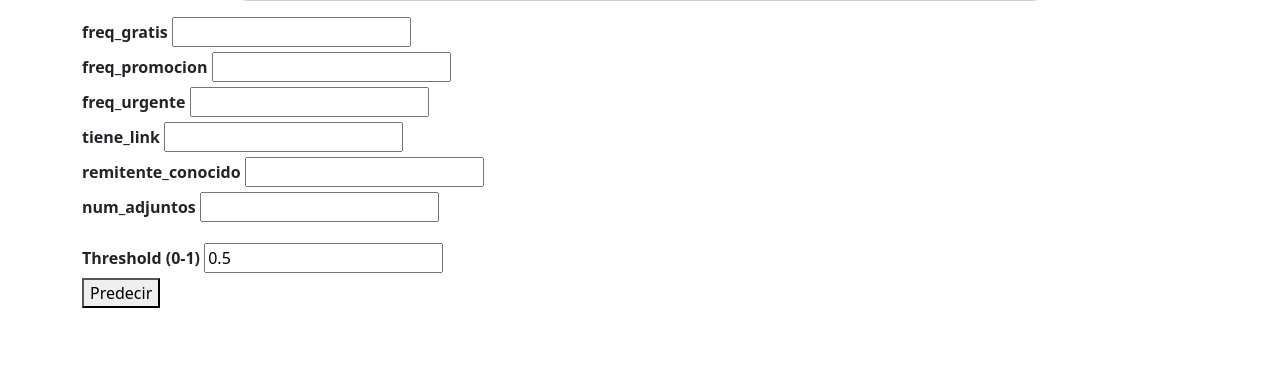
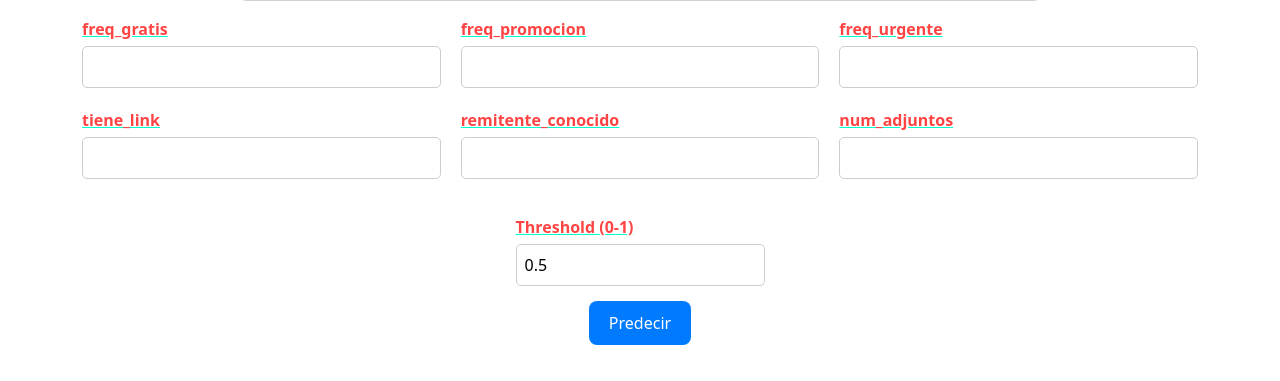
Before and after one commit to catabernal2003-png/Repositorio-Activades, a Flask app: page /caso-practico-clasificacion in a window 1280 px wide. Shown: the part 895-1276 px from the top of the page. Before the commit the page ends 1203 px from the top, so only its background shows below. Run offline with Flask 3, Linux system fonts and the light colour scheme.

Commit message:
Se agrega el estilo para el formulario

```diff
--- a/static/style.css
+++ b/static/style.css
@@ -326,3 +326,57 @@ th, td {
 th {
     background-color: rgba(255, 71, 87, 0.3);
 }
+
+.form-grid {
+  display: grid;
+  grid-template-columns: repeat(3, 1fr); /* 3 columnas iguales */
+  grid-gap: 20px;
+  margin: 20px auto;
+  max-width: 900px;
+}
+
+.nose {
+  display: flex;
+  flex-direction: column;
+}
+
+.nose label {
+  font-weight: bold;
+  color: #ff4444; /* visible en fondo oscuro */
+  margin-bottom: 5px;
+  text-decoration: underline;
+  text-decoration-color: #00ffcc; /* subrayado con contraste */
+}
+
+.nose input {
+  padding: 8px;
+  border-radius: 5px;
+  border: 1px solid #ccc;
+}
+
+/* Sección Threshold + Botón centrados */
+.form-extra {
+  margin-top: 30px;
+  display: flex;
+  flex-direction: column;
+  align-items: center;
+}
+
+.form-extra .nose {
+  margin-bottom: 15px;
+}
+
+.form-extra button {
+  background-color: #007bff;
+  color: white;
+  border: none;
+  padding: 10px 20px;
+  border-radius: 8px;
+  cursor: pointer;
+  font-size: 16px;
+  transition: 0.3s;
+}
+
+.form-extra button:hover {
+  background-color: #0056b3;
+}
```
